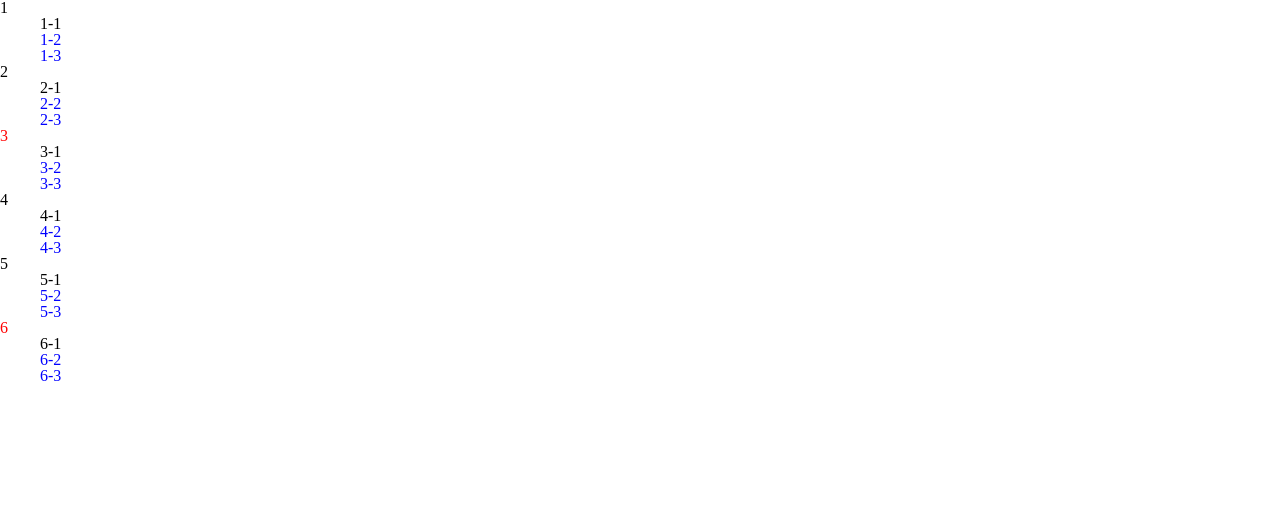
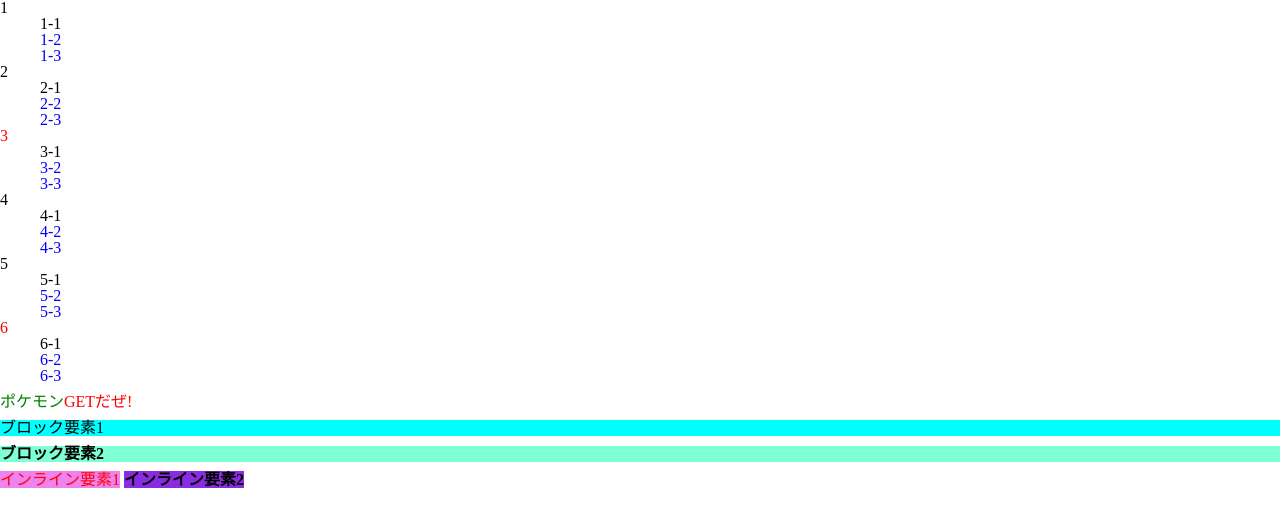
Before and after one commit to nisihara-yudai/CSS02, a plain HTML site: page index.html in a window 1280 px wide. Drawn offline with Linux system fonts and the light colour scheme.

Commit message:
third commit

```diff
--- a/css/style.css
+++ b/css/style.css
@@ -13,3 +13,40 @@ p.number__parent:nth-child(3n-1){
 p.number__child:nth-child(2), p.number__child:nth-child(3){
   color: blue;
 }
+
+/* 優先順位 */
+div.class {
+  color: blue;
+  margin: 10px 0;
+}
+
+p#id{
+  color: green;
+}
+
+p[id]{
+  color: purple;
+}
+
+span{
+  color: red;
+}
+
+/* 要素の表示形式 */
+div#id01 {
+  background-color: aqua;
+  margin-bottom: 10px;
+}
+
+h1#id02{
+  background-color: aquamarine;
+  margin-bottom: 10px;
+}
+
+span#id03{
+  background-color: violet;
+}
+
+strong#id04{
+  background-color: blueviolet;
+}
--- a/index.html
+++ b/index.html
@@ -48,5 +48,18 @@
       <p class="number__child">6-3</p>
     </div>
   </div>
+
+  <!-- 優先順位 -->
+  <div class="class">
+    <p id="id">ポケモン<span>GETだぜ!</span></p>
+  </div>
+
+  <!-- 要素の表示形式 -->
+  <div id="id01">ブロック要素1</div>
+  <h1 id="id02">ブロック要素2</h1>
+
+  <span id="id03">インライン要素1</span>
+  <strong id="id04">インライン要素2</strong>
+
 </body>
 </html>
```
